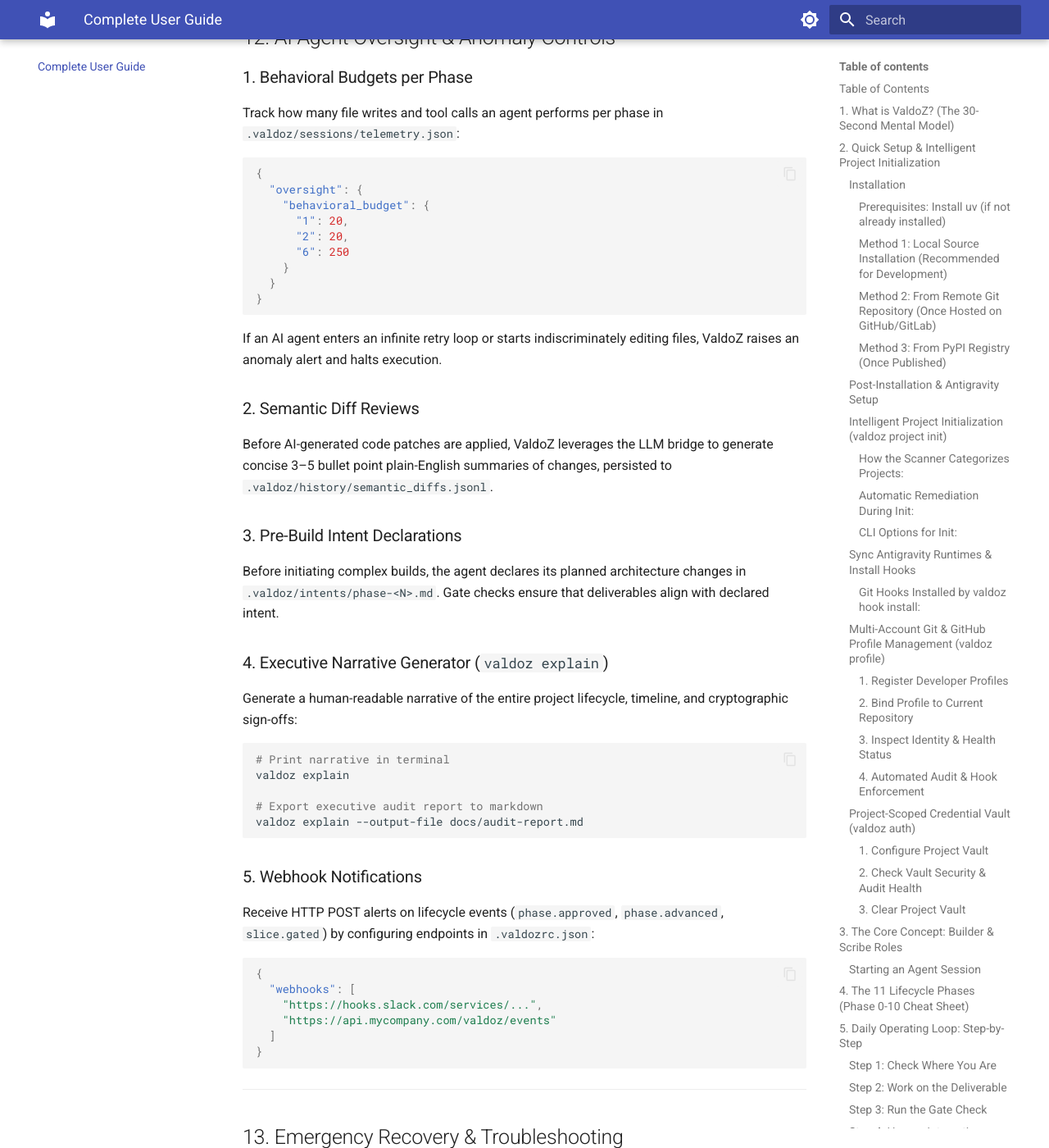
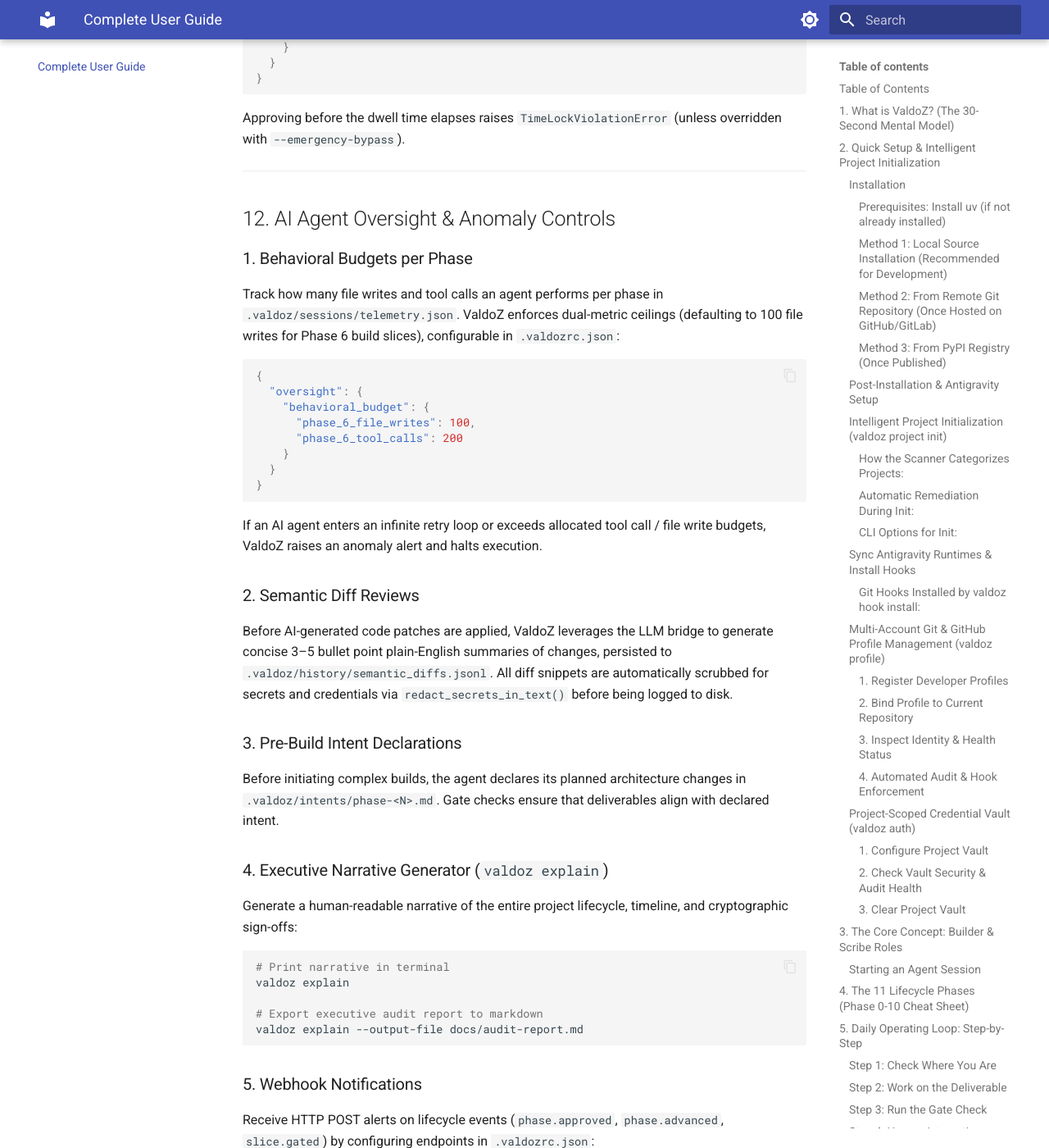
Before and after one commit to ajamea78/valdoz, an MkDocs documentation site: the page built from docs/USER_GUIDE.md, in a window 1280 px wide and 1400 px high, scrolled down 18467 px. Shown: the whole window at 82% size. Built offline with MkDocs 1.6.1 and Material for MkDocs 9.7.7, drawn with Linux system fonts in a browser that asks for light colours; some of the changed text lies outside the part shown.

Commit message:
docs: update user guide with v3.1.2 behavioral budgets, MCP caps, and healing safeguards

````diff
--- a/docs/USER_GUIDE.md
+++ b/docs/USER_GUIDE.md
@@ -564,7 +564,8 @@
    - The token embeds the composite SHA-256 hash of all deliverables on disk, eliminating Time-of-Check to Time-of-Use (TOCTOU) file modification races.
 4. **Out-of-Workspace Keystore**: Master signing secrets resolve from `VALDOZ_APPROVAL_SECRET` or the user's OS keystore at `~/.config/valdoz/keys/approval.key` (`0700` dir, `0600` file permissions), completely isolating keys from in-workspace agent execution.
 5. **Single-Use Nonce Burn**: Consumed tokens have their nonces recorded in `.valdoz/consumed_nonces.json` with 15-minute pruning, preventing token replay attacks within TTL windows.
-6. **Canonical JSON Audit Logging**: Approvals append to `.valdoz/approvals.log` using RFC 8785 canonical JSON formatting, establishing a verifiable hash chain anchored to Git tags (`valdoz anchor`).
+6. **Canonical JSON Audit Logging**: Approvals append to `.valdoz/approvals.log` using RFC 8785 canonical JSON formatting (preserving raw UTF-8 for Arabic and international characters without `\uXXXX` escaping), establishing a verifiable hash chain anchored to Git tags (`valdoz anchor`).
+7. **MCP Protocol Hardening**: Stdio request lines enforce a 1 MB per-line size limit to prevent memory-exhaustion DoS, required tool parameters are validated early with clear client error messages, and credential vault paths are masked to relative project paths.
 
 ### Live Generative UI Dashboard
 You can render a real-time, theme-aware visual dashboard directly in Antigravity chat:
@@ -618,6 +619,8 @@
    - AI endpoints targeting cloud metadata addresses (`169.254.169.254`, `metadata.google.internal`) or loopbacks are blocked.
    - Patch sizes are capped at 512 KB per file.
    - Python patches are syntactically parsed with `ast.parse()` to ensure structural validity before disk writes.
+   - Retries apply exponential backoff (`2 ** (attempt - 1)` seconds) to prevent hammering external LLM endpoints.
+   - Patch diffs for newly created files include standard POSIX/GNU `@@ -0,0 +1,N @@` hunk headers.
 5. **Targeted Code Application**: Applies the fix to offending files under quarantine protection.
 6. **Mechanical Re-Verification**: Automatically re-runs test suites or gate conditions.
 7. **Human Gate Intact**: Once passing, a `HealingReport` is generated for human review.
@@ -683,22 +686,21 @@
 ## 12. AI Agent Oversight & Anomaly Controls
 
 ### 1. Behavioral Budgets per Phase
-Track how many file writes and tool calls an agent performs per phase in `.valdoz/sessions/telemetry.json`:
+Track how many file writes and tool calls an agent performs per phase in `.valdoz/sessions/telemetry.json`. ValdoZ enforces dual-metric ceilings (defaulting to 100 file writes for Phase 6 build slices), configurable in `.valdozrc.json`:
 ```json
 {
   "oversight": {
     "behavioral_budget": {
-      "1": 20,
-      "2": 20,
-      "6": 250
+      "phase_6_file_writes": 100,
+      "phase_6_tool_calls": 200
     }
   }
 }
 ```
-If an AI agent enters an infinite retry loop or starts indiscriminately editing files, ValdoZ raises an anomaly alert and halts execution.
+If an AI agent enters an infinite retry loop or exceeds allocated tool call / file write budgets, ValdoZ raises an anomaly alert and halts execution.
 
 ### 2. Semantic Diff Reviews
-Before AI-generated code patches are applied, ValdoZ leverages the LLM bridge to generate concise 3–5 bullet point plain-English summaries of changes, persisted to `.valdoz/history/semantic_diffs.jsonl`.
+Before AI-generated code patches are applied, ValdoZ leverages the LLM bridge to generate concise 3–5 bullet point plain-English summaries of changes, persisted to `.valdoz/history/semantic_diffs.jsonl`. All diff snippets are automatically scrubbed for secrets and credentials via `redact_secrets_in_text()` before being logged to disk.
 
 ### 3. Pre-Build Intent Declarations
 Before initiating complex builds, the agent declares its planned architecture changes in `.valdoz/intents/phase-<N>.md`. Gate checks ensure that deliverables align with declared intent.
````
